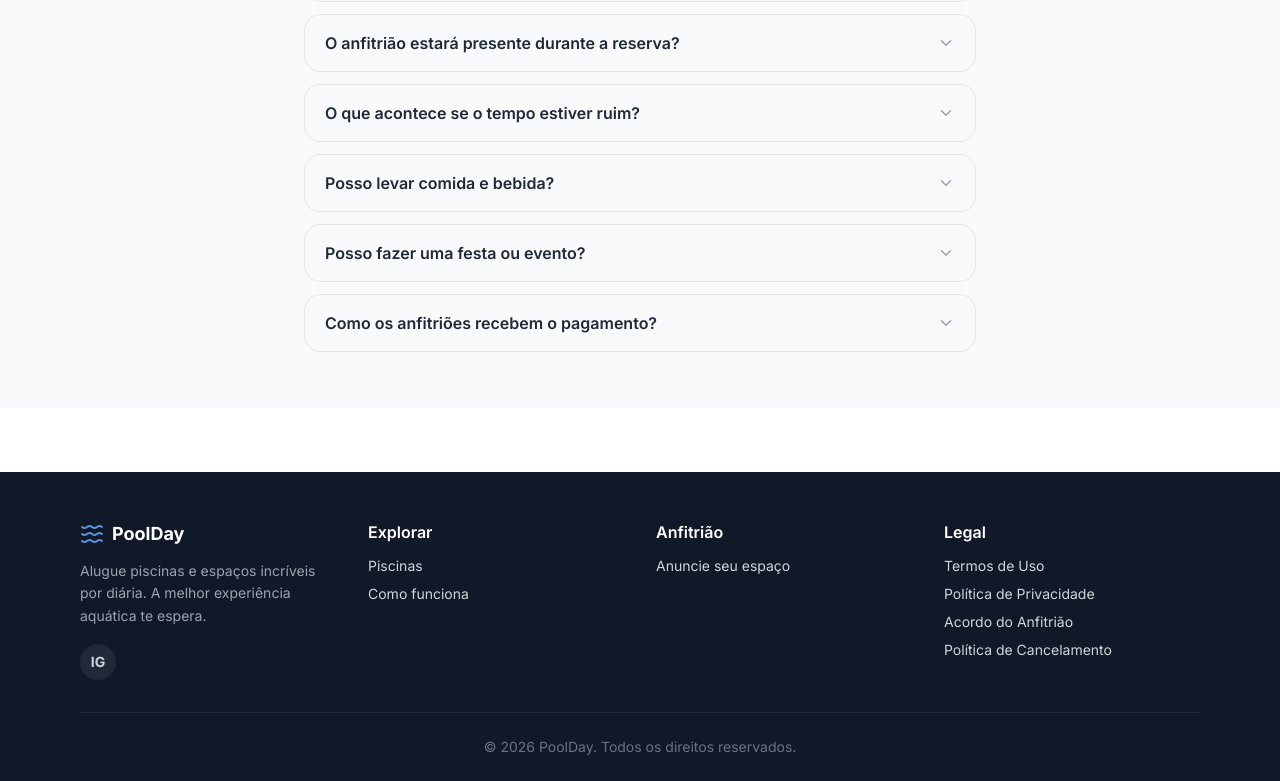
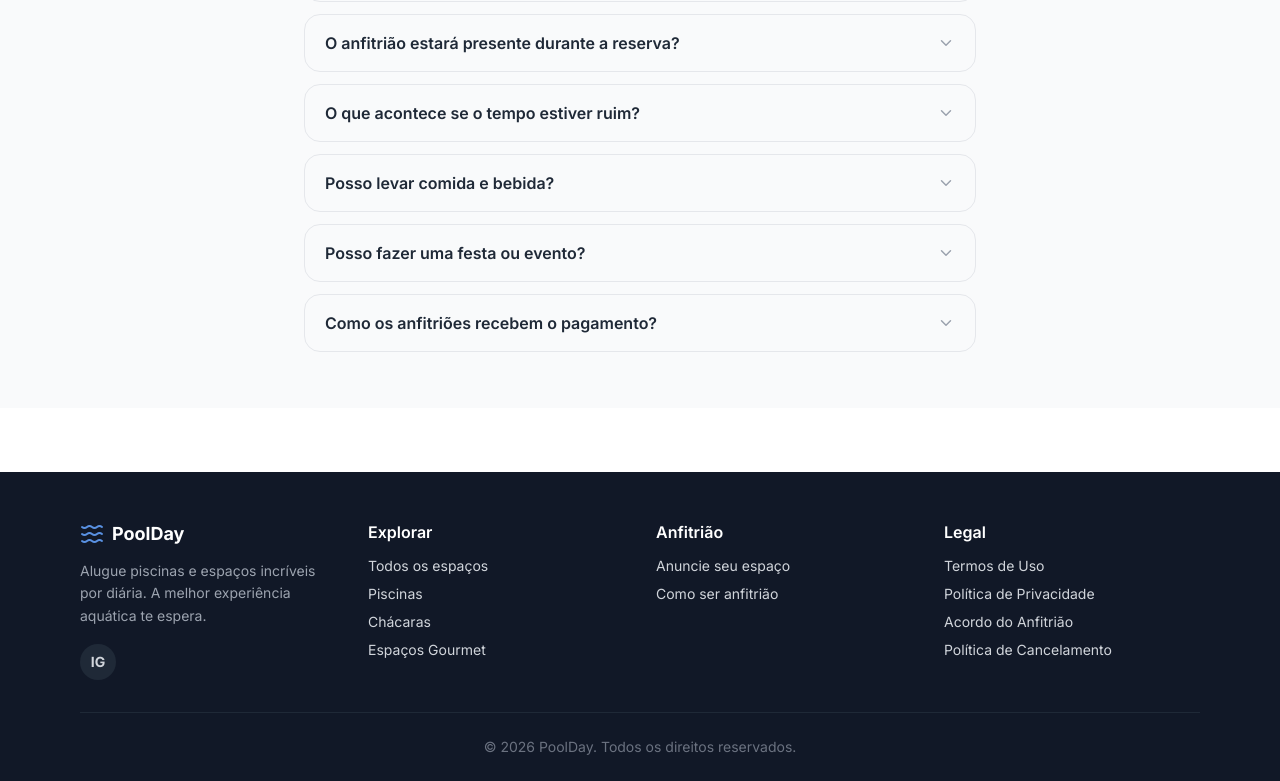
Before and after one commit to ed1lsonlima/poolday, a React (Vite) app: page / in a window 1280 px wide. Shown: the part 5111-5892 px from the top of the page. Built offline with nearby package versions, Linux system fonts and the light colour scheme; no server answers; the database is empty.

Commit message:
Fix MP connect/callback, acentos, dropdown

```diff
--- a/src/components/common/Footer.jsx
+++ b/src/components/common/Footer.jsx
@@ -25,8 +25,10 @@ export default function Footer() {
           <div>
             <h4 className="font-semibold text-white mb-3">Explorar</h4>
             <ul className="space-y-2 text-sm">
-              <li><Link to="/explorar" className="hover:text-white transition-colors">Piscinas</Link></li>
-              <li><Link to="/explorar" className="hover:text-white transition-colors">Como funciona</Link></li>
+              <li><Link to="/explorar" className="hover:text-white transition-colors">Todos os espaços</Link></li>
+              <li><Link to="/explorar?tipo=pool" className="hover:text-white transition-colors">Piscinas</Link></li>
+              <li><Link to="/explorar?tipo=chacara" className="hover:text-white transition-colors">Chácaras</Link></li>
+              <li><Link to="/explorar?tipo=gourmet" className="hover:text-white transition-colors">Espaços Gourmet</Link></li>
             </ul>
           </div>
 
@@ -34,6 +36,7 @@ export default function Footer() {
             <h4 className="font-semibold text-white mb-3">Anfitrião</h4>
             <ul className="space-y-2 text-sm">
               <li><Link to="/cadastro?role=host" className="hover:text-white transition-colors">Anuncie seu espaço</Link></li>
+              <li><Link to="/acordo-anfitriao" className="hover:text-white transition-colors">Como ser anfitrião</Link></li>
             </ul>
           </div>
 
```
